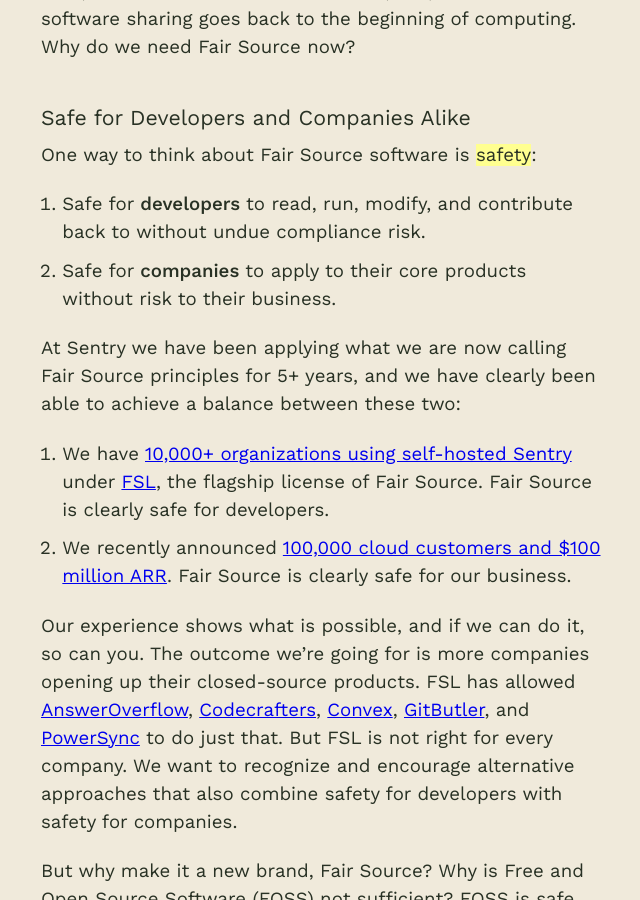
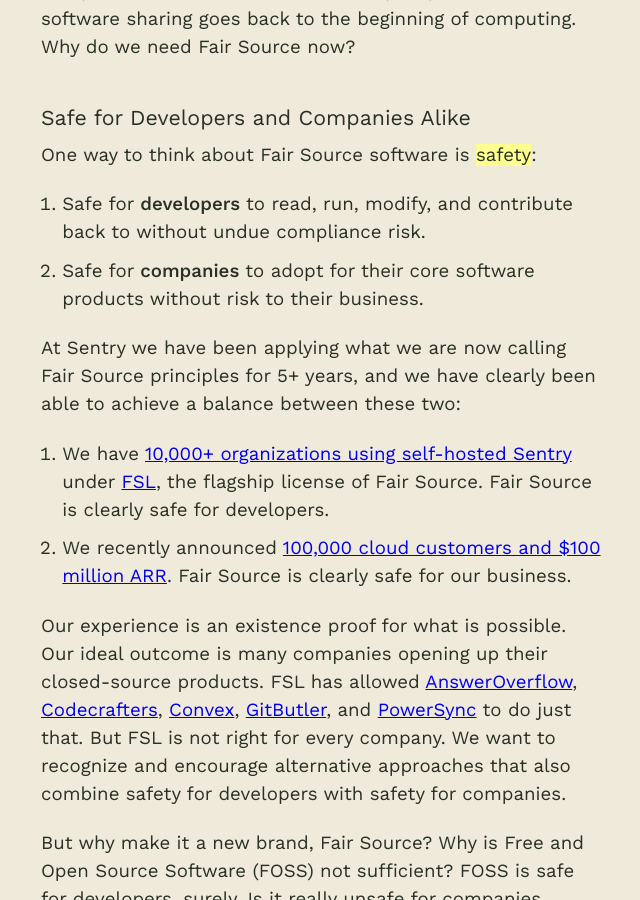
Before and after one commit to chadwhitacre/openpath, a Jekyll site: the page built from 2024/history/index.md, in a window 1280 px wide and 900 px high, scrolled down 688 px. Shown: the whole window, without its empty margins (319-959 px from the left). Built offline with Jekyll 4.4.1, drawn with Linux system fonts in a browser that asks for light colours; some web fonts are replaced; comment, search, counter and statistics services are not loaded.

Commit message:
Preening

```diff
--- a/2024/history/index.md
+++ b/2024/history/index.md
@@ -15,7 +15,7 @@
 
 1. Safe for <b>developers</b> to read, run, modify, and contribute back to
    without undue compliance risk.
-1. Safe for <b>companies</b> to apply to their core products without risk to
+1. Safe for <b>companies</b> to adopt for their core software products without risk to
    their business.
 
 At Sentry we have been applying what we are now calling Fair Source principles
@@ -30,9 +30,9 @@
    ARR](https://blog.sentry.io/building-for-the-fortune-500-000/). Fair Source
    is clearly safe for our business.
 
-Our experience shows what is possible, and if we can do it, so can you. The
-outcome we're going for is more companies opening up their closed-source
-products.  FSL has allowed [AnswerOverflow](https://www.answeroverflow.com/),
+Our experience is an existence proof for what is possible. Our ideal outcome is
+many companies opening up their closed-source products. FSL has allowed
+[AnswerOverflow](https://www.answeroverflow.com/),
 [Codecrafters](https://codecrafters.io/), [Convex](https://www.convex.dev/),
 [GitButler](https://gitbutler.com/), and
 [PowerSync](https://www.powersync.com/) to do just that. But FSL is not right
```
